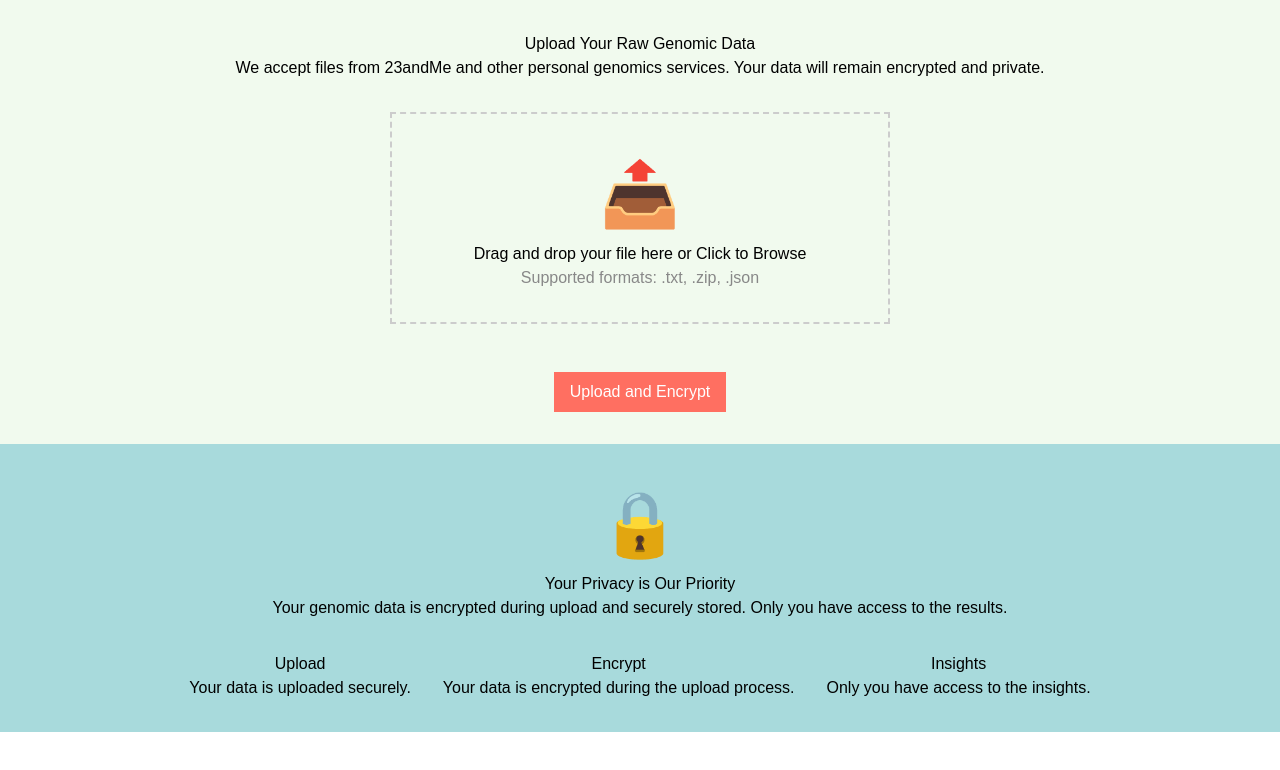
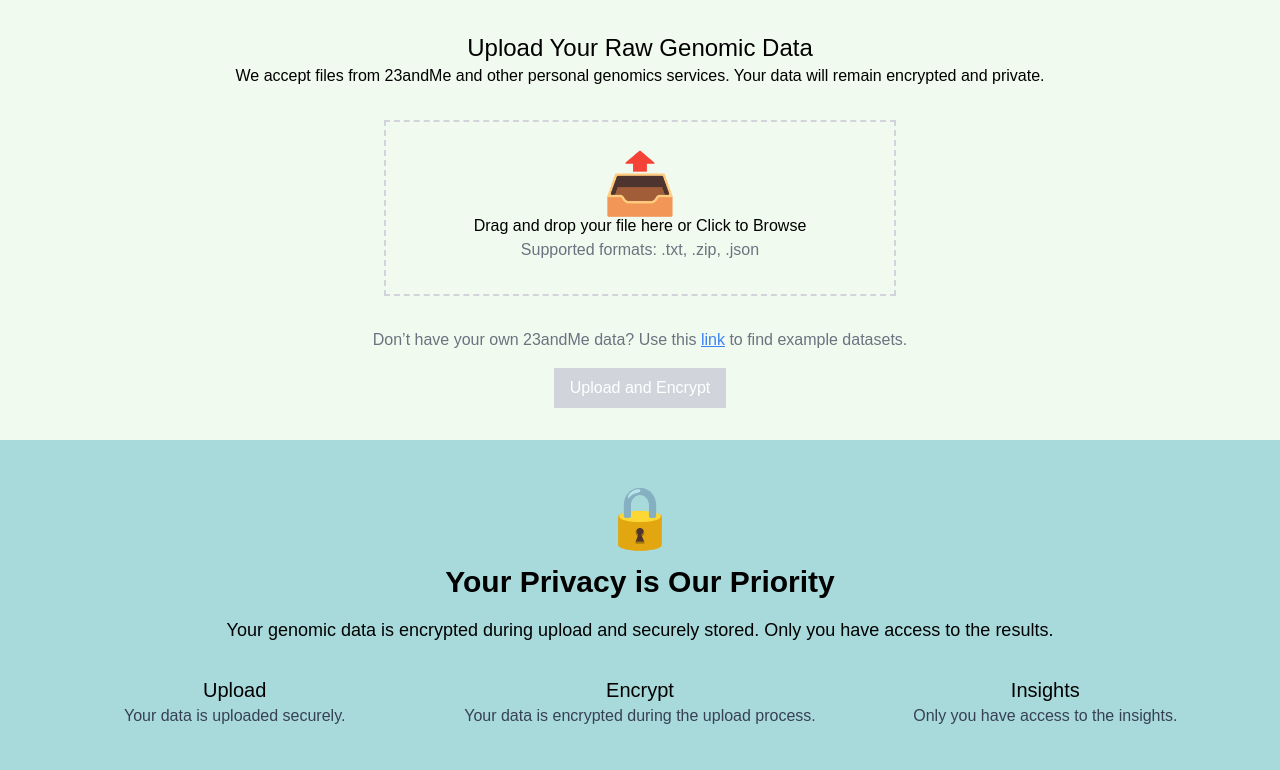
Before and after one commit to karankoder/EncryptDNA, a React (Vite) app: page /upload in a window 1280 px wide. Shown: the top 770 px of the page. Built offline with nearby package versions, Linux system fonts and the light colour scheme.

Commit message:
fix: improve the ui of homepage

```diff
--- a/package.json
+++ b/package.json
@@ -14,6 +14,7 @@
     "encryptdna": "file:",
     "react": "^18.3.1",
     "react-dom": "^18.3.1",
+    "react-icons": "^5.4.0",
     "react-router-dom": "^7.0.2",
     "three": "^0.171.0"
   },
--- /dev/null
+++ b/src/components/Footer.jsx
@@ -0,0 +1,11 @@
+import React from 'react'
+
+export default function Footer() {
+    return (
+        <footer className='bg-gray-800 text-white py-4'>
+            <div className='container mx-auto text-center'>
+                <p>&copy; 2024 EncryptDNA. All rights reserved.</p>
+            </div>
+        </footer>
+    )
+}
--- /dev/null
+++ b/src/components/HeroSection.jsx
@@ -0,0 +1,39 @@
+import React from 'react'
+import heroBackground from '../assets/hero.jpg';
+import { Link } from 'react-router-dom';
+
+export default function HeroSection() {
+    return (
+        <section
+            className='text-center py-20 bg-[#f9f9f9]'
+            style={{
+                backgroundImage: `url(${heroBackground})`,
+                backgroundSize: 'cover',
+                backgroundPosition: 'center',
+                opacity: 0.85,
+            }}
+        >
+            <div className='max-w-4xl mx-auto'>
+
+                <h1 className='text-4xl font-bold mb-4 text-[#e6f3ff]'>
+                    Your Genomic Insights, Your Privacy, Our Mission.
+                </h1>
+                <p className='text-lg mb-8 text-[#ffffff]'>
+                    Discover health and ancestry insights while keeping your data
+                    secure.
+                </p>
+                <div>
+                    <Link
+                        to='/upload'
+                        className='bg-[#ff9f43] text-white py-2 px-4 rounded mr-4 hover:bg-[#ff7b00] transition-transform transform  active:scale-95'
+                    >
+                        Upload Your DNA
+                    </Link>
+                    <button className='bg-[#FDCB57] text-black py-2 px-4 rounded transition-transform transform  active:scale-95'>
+                        View Result
+                    </button>
+                </div>
+            </div>
+        </section>
+    )
+}
--- a/src/components/Navbar.jsx
+++ b/src/components/Navbar.jsx
@@ -0,0 +1,29 @@
+import React from 'react'
+import dna from '../assets/dna.png';
+
+export default function Navbar() {
+    return (
+        <header className='w-full bg-gradient-to-r bg-[#004D79] p-4 flex justify-between items-center'>
+            <div className='logo'>
+                <img src={dna} alt='Monadic DNA' className='h-10' />
+            </div>
+            <nav className='flex items-center space-x-4'>
+                <a href='#home' className='text-white hover:text-[#308ab2]'>
+                    Home
+                </a>
+                <a href='#about' className='text-white hover:text-[#3A506B]'>
+                    About
+                </a>
+                <a href='#services' className='text-white hover:text-[#3A506B]'>
+                    Services
+                </a>
+                <a href='#contact' className='text-white hover:text-[#3A506B]'>
+                    Contact
+                </a>
+                <button className='bg-[#FF9F43] text-white py-2 px-4 rounded transition-transform transform  active:scale-95'>
+                    Get Started
+                </button>
+            </nav>
+        </header>
+    )
+}
--- a/src/pages/UploadDNA.jsx
+++ b/src/pages/UploadDNA.jsx
@@ -1,7 +1,8 @@
 import { useState } from 'react';
+import Footer from '../components/Footer';
+import { FaTrashAlt } from 'react-icons/fa';
 
 const UploadDNA = () => {
-    const [uploadProgress, setUploadProgress] = useState(0);
     const [file, setFile] = useState(null);
 
     const checkThrombophiliaRisk = (data) => {
@@ -73,108 +74,79 @@ const UploadDNA = () => {
             };
             reader.readAsText(uploadedFile);
         }
+    };
 
-        const interval = setInterval(() => {
-            setUploadProgress((prevProgress) => {
-                if (prevProgress >= 100) {
-                    clearInterval(interval);
-                    return 100;
-                }
-                return prevProgress + 10;
-            });
-        }, 200);
+    const handleDeleteFile = () => {
+        setFile(null);
     };
 
     return (
         <div>
-            {/* Upload DNA Section */}
-            <div
-                style={{ background: '#F1FAEE', padding: '2rem', textAlign: 'center' }}
-            >
-                <h1>Upload Your Raw Genomic Data</h1>
+            <div className="bg-[#F1FAEE] p-8 text-center">
+                <h1 className='text-2xl'>Upload Your Raw Genomic Data</h1>
                 <p>
                     We accept files from 23andMe and other personal genomics services.
                     Your data will remain encrypted and private.
                 </p>
                 <div
-                    style={{
-                        border: '2px dashed #ccc',
-                        padding: '2rem',
-                        margin: '2rem auto',
-                        maxWidth: '500px',
-                        position: 'relative',
-                        cursor: 'pointer',
-                    }}
+                    className="border-2 border-dashed border-gray-300 p-8 my-8 mx-auto max-w-lg relative cursor-pointer"
                     onClick={() => document.getElementById('fileInput')?.click()}
                 >
-                    <div style={{ fontSize: '4rem', animation: 'pulse 2s infinite' }}>
+                    <div className="text-6xl">
                         📤
                     </div>
                     <p>Drag and drop your file here or Click to Browse</p>
-                    <p style={{ color: '#888' }}>Supported formats: .txt, .zip, .json</p>
+                    <p className="text-gray-500">Supported formats: .txt, .zip, .json</p>
                     <input
                         id='fileInput'
                         type='file'
-                        style={{ display: 'none' }}
+                        accept=".txt,.json,.zip"
+                        className="hidden"
                         onChange={handleFileUpload}
                     />
                 </div>
                 {file && (
-                    <div style={{ width: '100%', marginTop: '1rem' }}>
-                        <progress
-                            value={uploadProgress}
-                            max='100'
-                            style={{ width: '100%' }}
-                        />
-                        <p style={{ color: '#888' }}>{uploadProgress}%</p>
+                    <div className="mt-4 text-gray-800 flex justify-center items-center">
+                        <strong>Selected file:</strong> {file.name}
+                        <FaTrashAlt className="ml-2 text-red-500 cursor-pointer" onClick={handleDeleteFile} />
                     </div>
                 )}
+                <p className="text-gray-500 mt-4">
+                    Don’t have your own 23andMe data? Use this <a href="https://my.pgp-hms.org/public_genetic_data?utf8=%E2%9C%93&data_type=23andMe&commit=Search"
+                        target="_blank" rel="noreferrer"
+                        className="text-blue-500 underline">link</a> to find example datasets.
+                </p>
                 <button
-                    style={{
-                        backgroundColor: '#FF6F61',
-                        color: '#fff',
-                        padding: '0.5rem 1rem',
-                        border: 'none',
-                        cursor: 'pointer',
-                        marginTop: '1rem',
-                    }}
+                    className={`mt-4 py-2 px-4 text-white border-none ${file ? 'bg-[#FF6F61] cursor-pointer' : 'bg-gray-300 cursor-not-allowed'}`}
+                    disabled={!file}
                 >
                     Upload and Encrypt
                 </button>
             </div>
 
-            {/* Security Assurance Section */}
-            <div
-                style={{ background: '#A8DADC', padding: '2rem', textAlign: 'center' }}
-            >
-                <div style={{ fontSize: '4rem' }}>🔒</div>
-                <h2>Your Privacy is Our Priority</h2>
-                <p>
+            <div className="h-[400px] bg-[#A8DADC] p-12 text-center">
+                <div className="text-6xl mb-4">🔒</div>
+                <h2 className="text-3xl font-semibold mb-4">Your Privacy is Our Priority</h2>
+                <p className="text-lg mb-8">
                     Your genomic data is encrypted during upload and securely stored. Only
                     you have access to the results.
                 </p>
-                <div
-                    style={{
-                        display: 'flex',
-                        justifyContent: 'center',
-                        alignItems: 'center',
-                        marginTop: '2rem',
-                    }}
-                >
-                    <div style={{ textAlign: 'center', margin: '0 1rem' }}>
-                        <h6>Upload</h6>
-                        <p>Your data is uploaded securely.</p>
+                <div className="grid grid-cols-1 md:grid-cols-3 gap-8">
+                    <div className="text-center">
+                        <h6 className="text-xl font-medium">Upload</h6>
+                        <p className="text-gray-700">Your data is uploaded securely.</p>
                     </div>
-                    <div style={{ textAlign: 'center', margin: '0 1rem' }}>
-                        <h6>Encrypt</h6>
-                        <p>Your data is encrypted during the upload process.</p>
+                    <div className="text-center">
+                        <h6 className="text-xl font-medium">Encrypt</h6>
+                        <p className="text-gray-700">Your data is encrypted during the upload process.</p>
                     </div>
-                    <div style={{ textAlign: 'center', margin: '0 1rem' }}>
-                        <h6>Insights</h6>
-                        <p>Only you have access to the insights.</p>
+                    <div className="text-center">
+                        <h6 className="text-xl font-medium">Insights</h6>
+                        <p className="text-gray-700">Only you have access to the insights.</p>
                     </div>
                 </div>
             </div>
+            <Footer />
         </div>
     );
 };
--- a/src/router.jsx
+++ b/src/router.jsx
@@ -1,6 +1,7 @@
 import { createBrowserRouter } from 'react-router-dom';
 import Home from './pages/Home';
 import UploadDNA from './pages/UploadDNA';
+import Test from './components/Test';
 
 export const router = createBrowserRouter([
     {
@@ -10,5 +11,9 @@ export const router = createBrowserRouter([
     {
         path: '/upload',
         element: <UploadDNA />,
+    },
+    {
+        path: '/test',
+        element: <Test />,
     }
 ]);
```
Also changed, not shown: src/components/Test.jsx (added, +103 -0 lines), src/pages/Home.jsx (+8 -54 lines), src/assets/hero.jpg (added), 1 other file (tests, documents, lock files or other folders).
